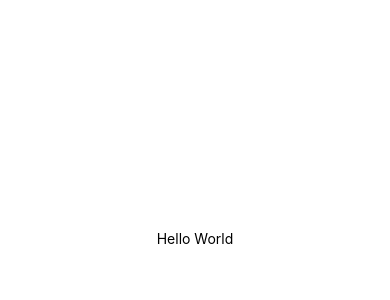
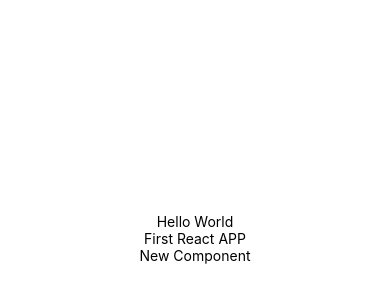
Before and after one commit to kldoon/MobileDev1_2027, a React Native app in the folder first-app/: screen / in a window 390 px wide. Shown: the part 184-484 px from the top of the page. Built offline with nearby package versions, Linux system fonts and the light colour scheme.

Commit message:
First Component

```diff
--- a/first-app/App.js
+++ b/first-app/App.jsx
@@ -1,14 +1,33 @@
 import { StatusBar } from 'expo-status-bar';
 import { StyleSheet, Text, View } from 'react-native';
 
+function NewComponent() {
+  return (
+    <Text>
+      New Component
+    </Text>
+  )
+}
+
+// Component function
 export default function App() {
   return (
     <View style={styles.container}>
       <Text>Hello World</Text>
+      <Text>First React APP</Text>
+      <NewComponent />
+
       <StatusBar style="auto" />
     </View>
   );
 }
+
+// Normal function
+// function sum(x,y){
+//   return x+y;
+// }
+
+// sum(10,20)
 
 const styles = StyleSheet.create({
   container: {
@@ -16,5 +35,5 @@ const styles = StyleSheet.create({
     backgroundColor: '#fff',
     alignItems: 'center',
     justifyContent: 'center',
-  },
+  }
 });
```
